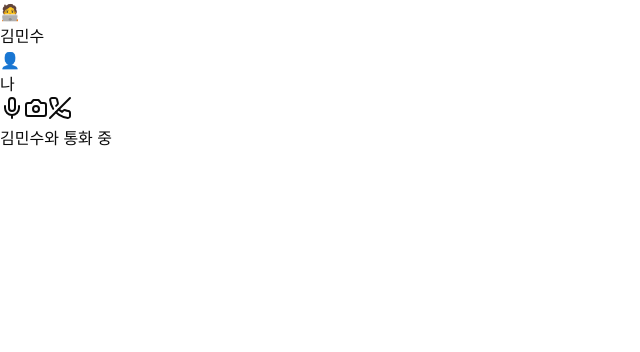
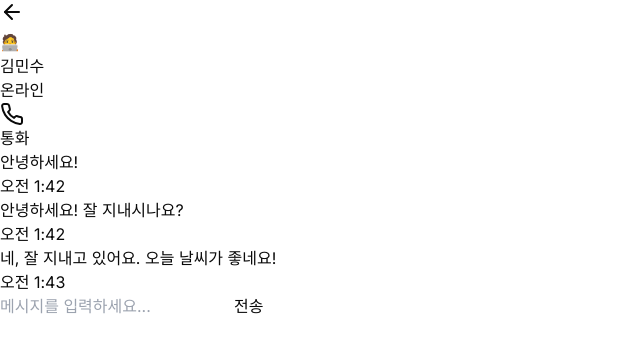
Before and after one commit to H0oom/H0oom-Frontend, a Next.js app: page /call/1 in a window 1280 px wide. Shown: the top 352 px of the page, without its empty margins (0-640 px from the left). Built offline with nearby package versions, Linux system fonts and the light colour scheme.

Commit message:
refector: fsd

```diff
--- a/src/app/auth/page.tsx
+++ b/src/app/auth/page.tsx
@@ -1,4 +1,4 @@
-import AuthPage from '@/src/pages/auth/page';
+import AuthPage from '@/src/pages/auth/AuthPage';
 
 export default function Page() {
   return <AuthPage />;
--- a/src/app/call/[userId]/page.tsx
+++ b/src/app/call/[userId]/page.tsx
@@ -1,7 +1,5 @@
-'use client';
-
-import { VideoCallWidget } from '@/src/widgets/video-call/VideoCallWidget';
+import ChatPage from '@/src/pages/chat/ChatPage';
 
 export default function Page() {
-  return <VideoCallWidget />;
+  return <ChatPage />;
 }
--- a/src/app/chat/[userId]/page.tsx
+++ b/src/app/chat/[userId]/page.tsx
@@ -1,5 +1,5 @@
-import { ChatWidget } from '@/src/widgets/chat/ChatWidget';
+import ChatPage from '@/src/pages/chat/ChatPage';
 
 export default function Page() {
-  return <ChatWidget />;
+  return <ChatPage />;
 }
--- a/src/app/users/page.tsx
+++ b/src/app/users/page.tsx
@@ -1,7 +1,5 @@
-'use client';
-
-import { UserListWidget } from '@/src/widgets/user/UserListWidget';
+import UsersPage from '@/src/pages/users/UsersPage';
 
 export default function Page() {
-  return <UserListWidget />;
+  return <UsersPage />;
 }
--- /dev/null
+++ b/src/pages/call/CallPage.tsx
@@ -0,0 +1,5 @@
+import { VideoCallWidget } from '@/src/widgets/video-call/VideoCallWidget';
+
+export default function CallPage() {
+  return <VideoCallWidget />;
+}
--- /dev/null
+++ b/src/pages/chat/ChatPage.tsx
@@ -0,0 +1,5 @@
+import { ChatWidget } from '@/src/widgets/chat/ChatWidget';
+
+export default function ChatPage() {
+  return <ChatWidget />;
+}
--- /dev/null
+++ b/src/pages/users/UsersPage.tsx
@@ -0,0 +1,5 @@
+import { UserListWidget } from '@/src/widgets/user/UserListWidget';
+
+export default function UsersPage() {
+  return <UserListWidget />;
+}
```
Also changed, not shown: src/pages/auth/AuthPage.tsx (renamed from src/pages/auth/page.tsx).
